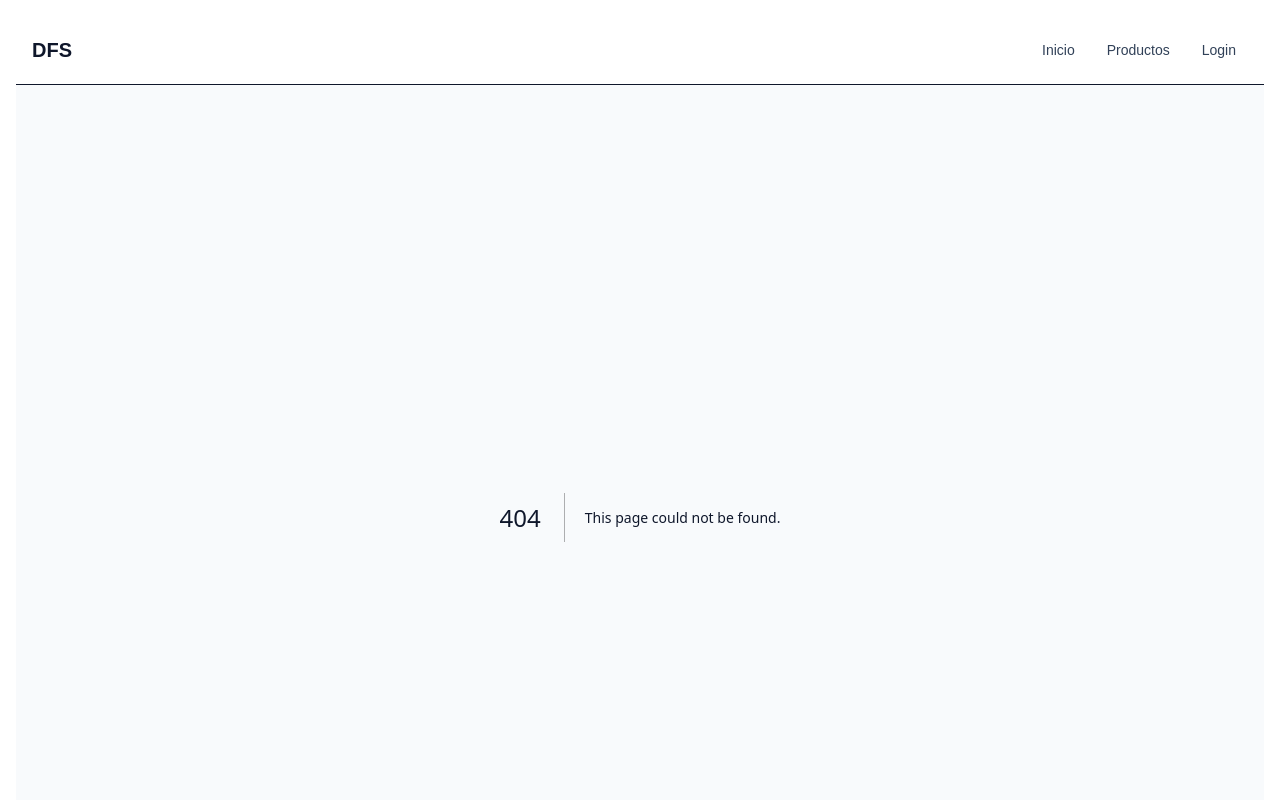
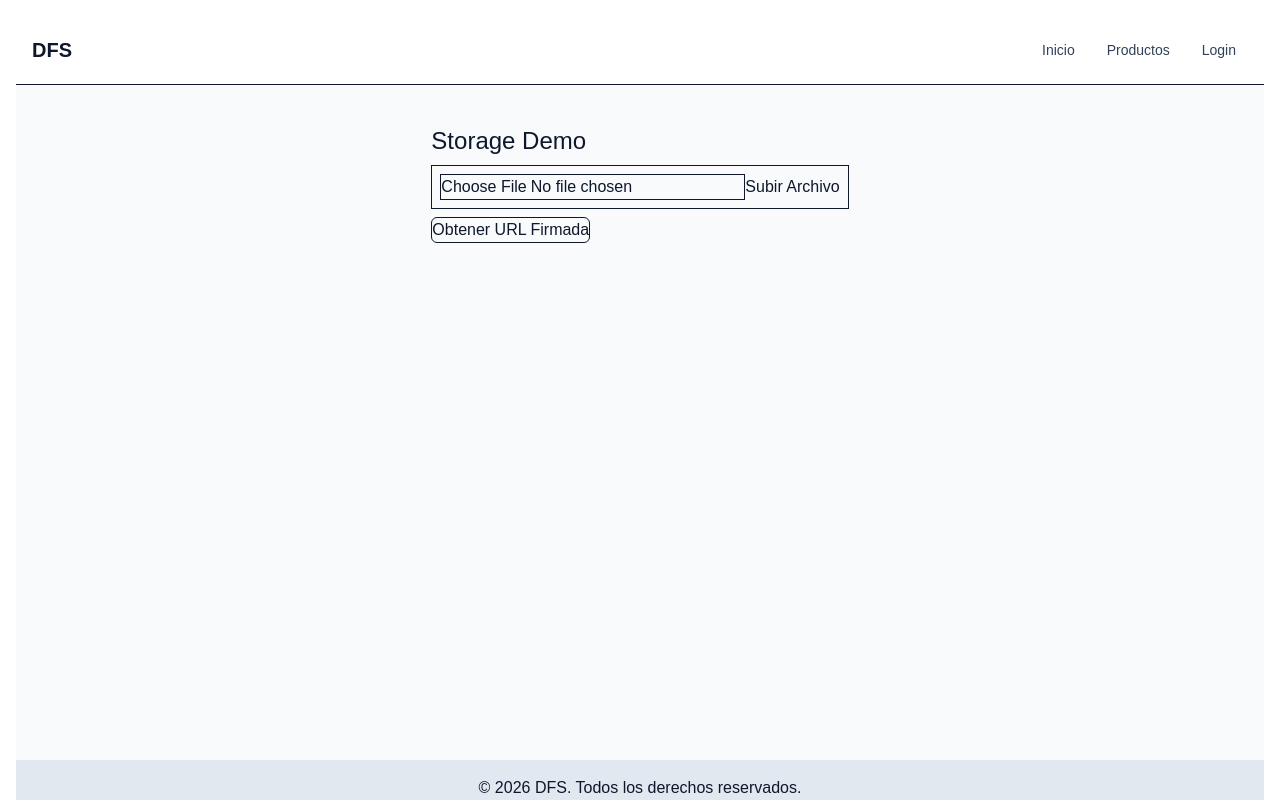
Before and after one commit to EPTecmi/dfs-front, a Next.js app: page /archivos in a window 1280 px wide. Before the commit this address had no page. Shown: the top 800 px of the page. Built offline with nearby package versions, Linux system fonts and the light colour scheme.

Commit message:
Add ArchivosPage component for file upload and signed URL retrieval

```diff
--- /dev/null
+++ b/src/app/archivos/page.js
@@ -0,0 +1,58 @@
+'use client'
+
+import { useState } from 'react';
+
+export default function ArchivosPage() {
+  const [file, setFile] = useState(null);
+  const [path, setPath] = useState('');
+  const [signedUrl, setSignedUrl] = useState('');
+  const [msg, setMsg] = useState('');
+
+  async function handleUpload(e) {
+    e.preventDefault();
+
+    if (!file) return setMsg('Selecciona un archivo');
+
+    const formData = new FormData();
+    formData.append('file', file);
+    formData.append('userId', '10');
+    formData.append('folder', 'imagenes');
+
+    const res = await fetch('http://localhost:3000/files/upload', {
+      method: 'POST',
+      body: formData
+    });
+
+    const data = await res.json().catch(() => ({}));
+    if (!res.ok) return setMsg(data.message || 'Error al subir el archivo');
+    setPath(data.path);
+    setMsg('Archivo subido exitosamente');
+  }
+
+  async function handleSignedUrl() {
+    const res = await fetch(`http://localhost:3000/files/signed-url?path=${encodeURIComponent(path)}&expiresIn=20`);
+
+    const data = await res.json().catch(() => ({}));
+
+    if (!res.ok) return setMsg(data.message || 'Error al obtener la URL firmada');
+
+    setSignedUrl(data.url);
+    setMsg('URL firmada obtenida exitosamente');
+  }
+
+  return (
+    <div className='p-2'>
+      <h2 className='text-2xl'>Storage Demo</h2>
+      <form onSubmit={handleUpload} className='border p-2 my-2'>
+        <input className='border ' type="file" onChange={e => setFile(e.target.files[0])} />
+        <button className='rounded-md' type="submit">Subir Archivo</button>
+      </form>
+
+      {msg && <p>{msg}</p>}
+      {path && <p><b>Path:</b> {path}</p>}
+      <button className='border rounded-md' onClick={handleSignedUrl} disabled={!path}>Obtener URL Firmada</button>
+      {signedUrl && <p><b>URL Firmada:</b> <a href={signedUrl} target="_blank" rel="noopener noreferrer">{signedUrl}</a></p>}
+    </div>
+  )
+
+}
```
